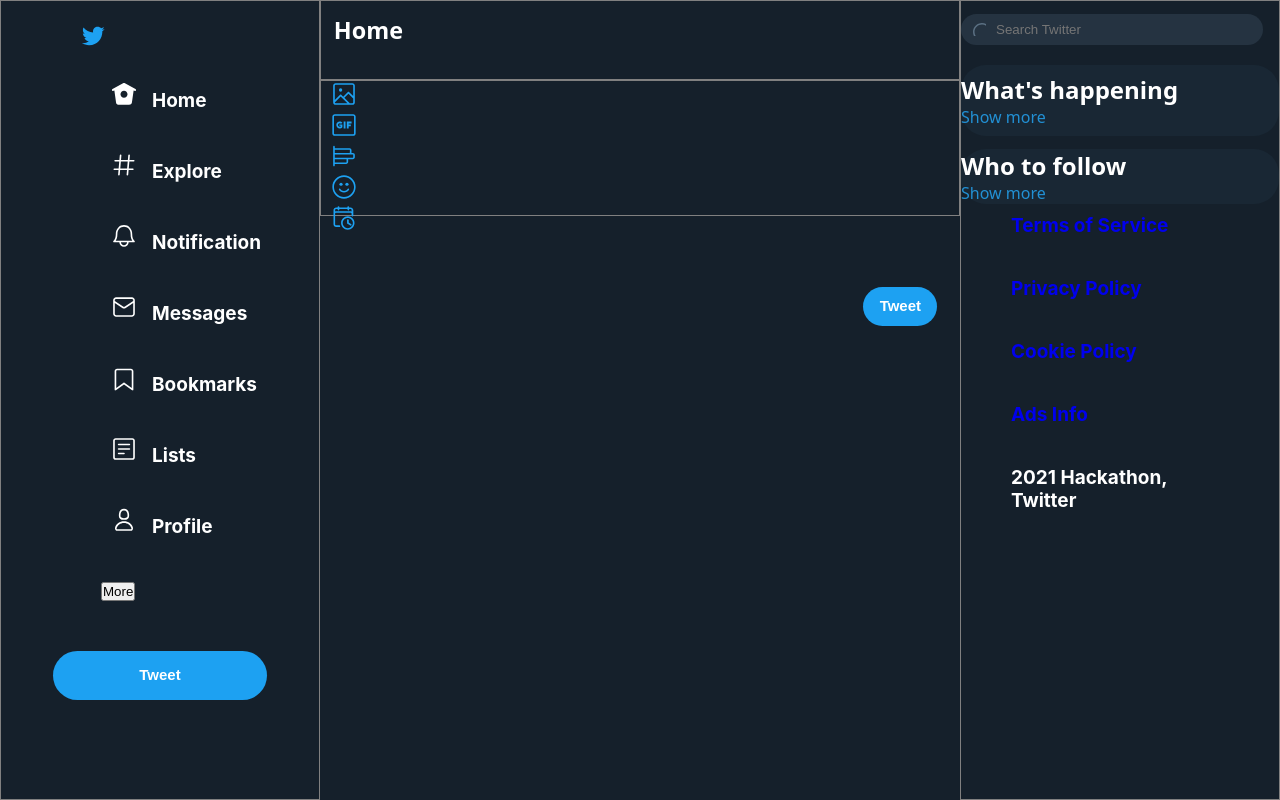
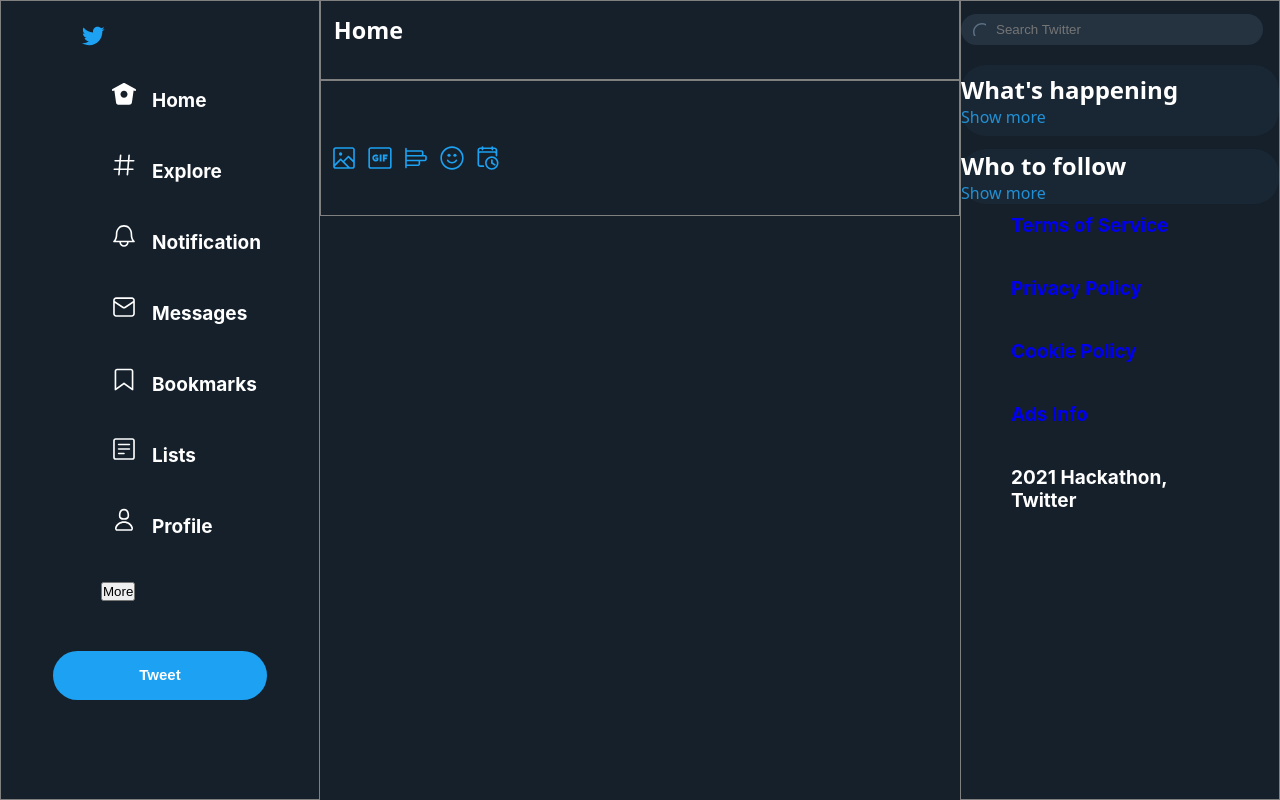
Before and after one commit to netty-carroll/hackathon-twitter, a React (Create React App) app: page / in a window 1280 px wide. Built offline with nearby package versions, Linux system fonts and the light colour scheme.

Commit message:
moved icon horizontal
Moved Icons horizontal and moved tweet button, its in the same class so may need moving out to position correctly.

```diff
--- a/src/components/tweetbox.css
+++ b/src/components/tweetbox.css
@@ -0,0 +1,8 @@
+.buttonBox {
+    display: flex;
+    margin-top: 10%;
+}
+.shareTweetButton {
+    padding-left: 450px;
+    margin-top: ;
+}
--- a/src/components/tweetbox.js
+++ b/src/components/tweetbox.js
@@ -54,9 +54,10 @@
                     <div className="characterLimitationIcon">
                     </div>
 
+
                     <div className="addAnotherTweetButton">
                     </div>
-                </div>
+                 </div>
             </div>
         </div>
     )
```
